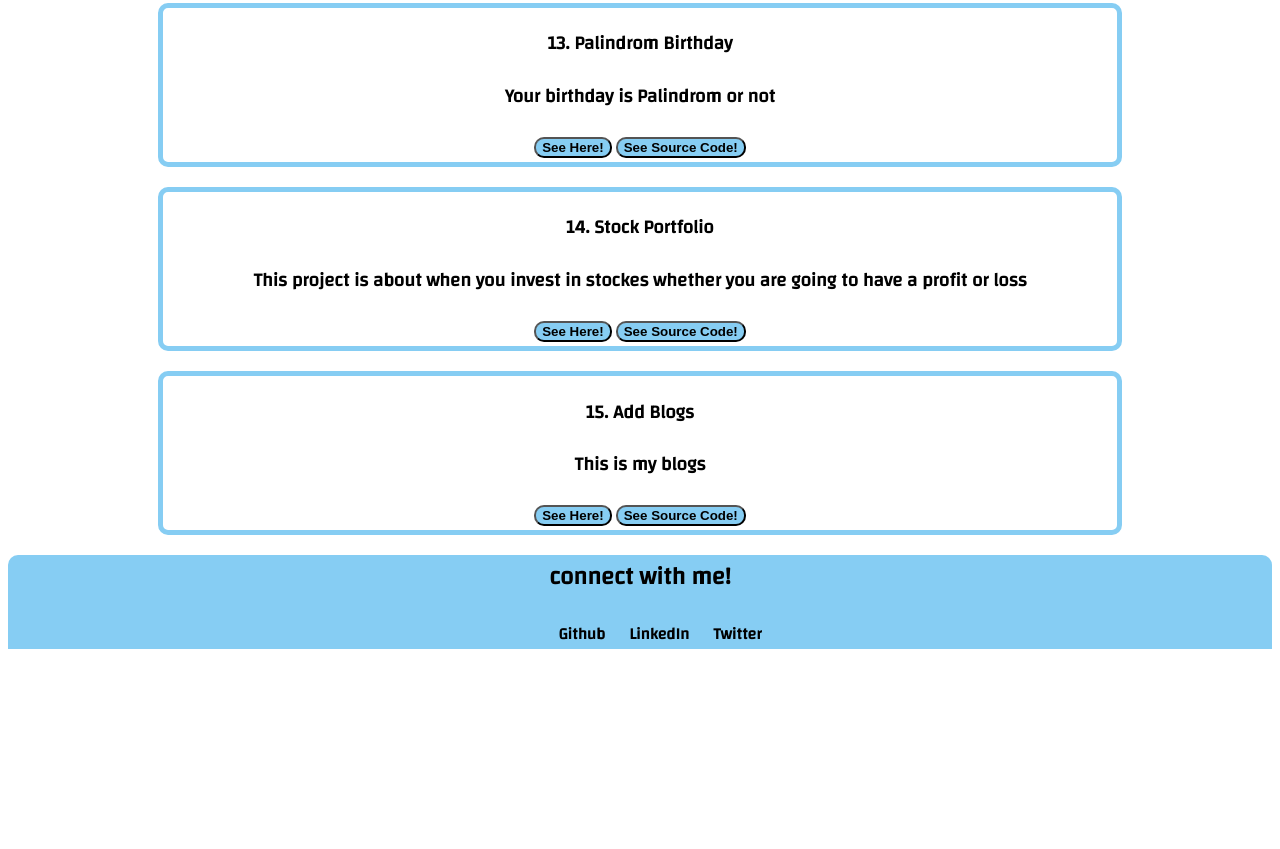
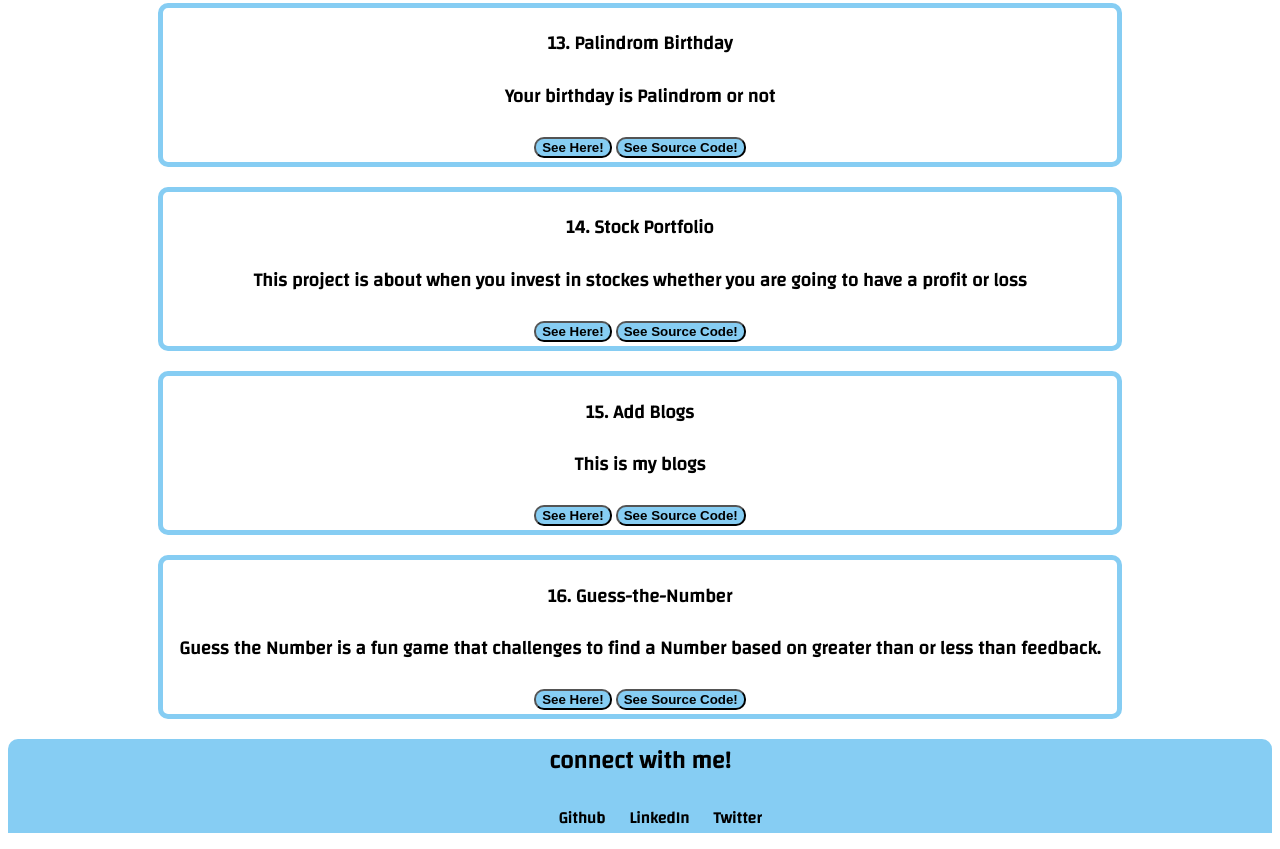
Before and after one commit to Madhavi210/Madhavi-Portfolio, a plain HTML site: page project.html in a window 1280 px wide. Shown: the part 2463-3312 px from the top of the page. Before the commit the page ends 3128 px from the top, so only its background shows below. Drawn offline with Linux system fonts and the light colour scheme.

Commit message:
Guess-the-num added

```diff
--- a/project.html
+++ b/project.html
@@ -125,6 +125,13 @@
         <button><a href="https://github.com/Madhavi210">See Source Code!</a></button>
     </div>
 
+    <div class="b1">
+        <h3>16. Guess-the-Number</h3>
+        <h3>Guess the Number is a fun game that challenges to find a Number based on greater than or less than feedback.</h3>
+        <button><a href="https://replit.com/@MadhaviJoshi/Guess-the-Number">See Here!</a></button>
+        <button><a href="https://github.com/Madhavi210/Guess-the-Number/tree/main">See Source Code!</a></button>
+    </div>
+
     <footer>
         <h2>connect with me!</h2>
         <ul class="footer">
```
